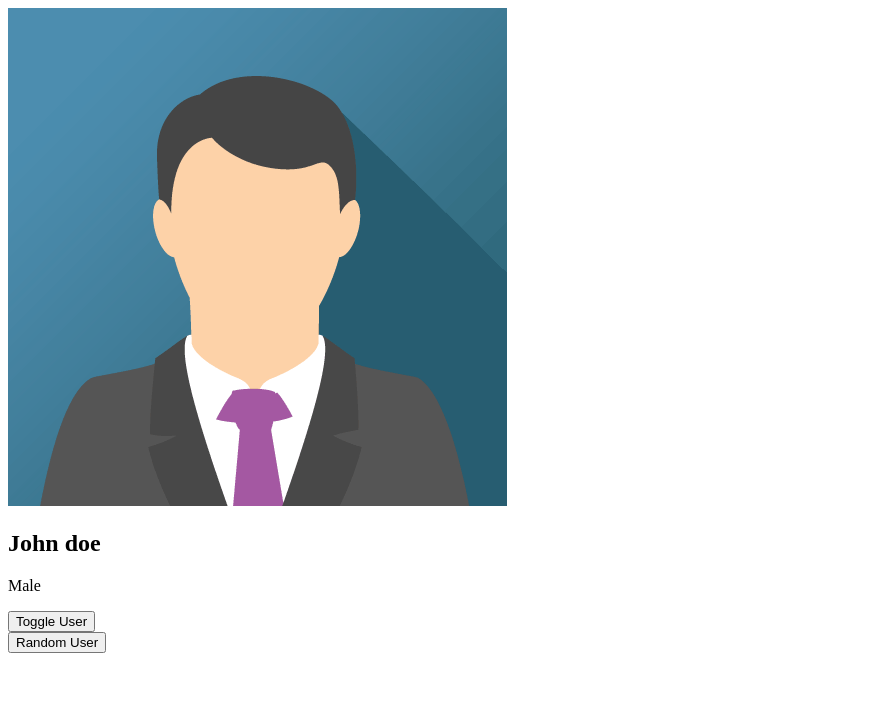
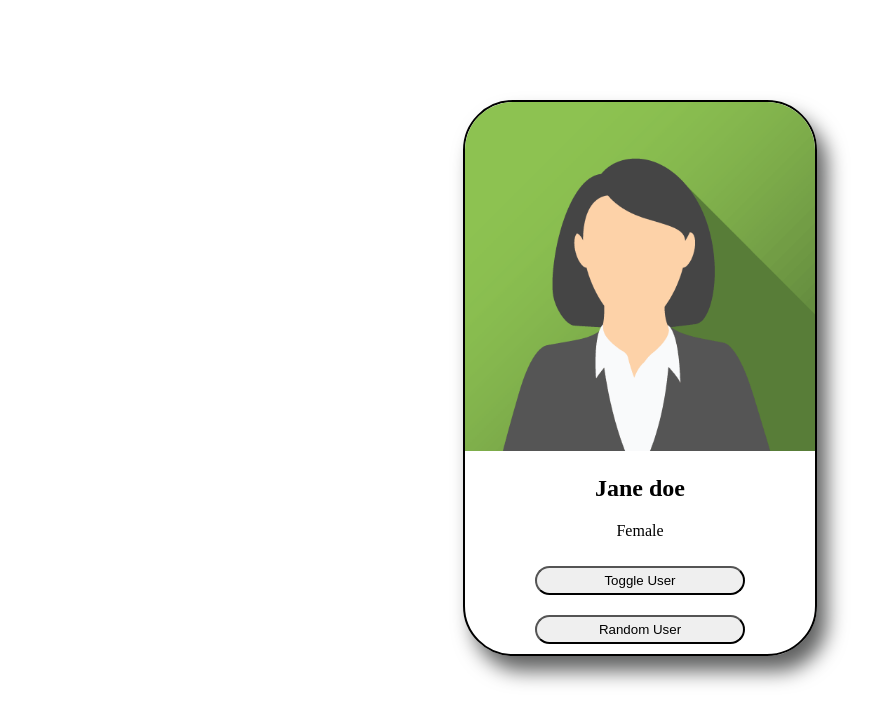
Before and after one commit to jahnavi-yenumula/Web-dev-bootcamp, a website: page frontend/index.html in a window 1280 px wide. Both pictures are taken after a click on the button "Toggle User". Shown: the whole page, without its empty margins (0-896 px from the left). Drawn offline with Linux system fonts and the light colour scheme.

Commit message:
added toggle user functionality

```diff
--- a/frontend/index.html
+++ b/frontend/index.html
@@ -8,11 +8,11 @@
 </head>
 <body>
     <!-- <h1>helllllooooooo...!!!!!</h1> -->
-     <div>
-        <img src="john.png" alt="user image">
-        <h2>John doe</h2>
-        <p>Male</p>
-        <button>Toggle User</button><br>
+     <div class="card">
+        <img src="john.png" alt="user image" id="user-image">
+        <h2 id="user-name">John doe</h2>
+        <p id="user-gender">Male</p>
+        <button onclick="toggleUser()">Toggle User</button><br>
         <button>Random User</button>
      </div>
     <script src="index.js"></script>
--- a/frontend/index.js
+++ b/frontend/index.js
@@ -1 +1,23 @@
 // alert("welcome to my web page");
+var Users=[
+    {
+        "name":"John doe",
+        "gender": "Male",
+        "image": "john.png"
+    },
+    {
+        "name":"Jane doe",
+        "gender": "Female",
+        "image": "jane.png"
+    }
+]
+var curId=0;
+function toggleUser(){
+    curId=1-curId;
+    var userName=document.getElementById("user-name");
+    var userImage=document.getElementById("user-image");
+    var userGender=document.getElementById("user-gender");
+    userName.innerHTML=Users[curId].name;
+    userImage.src=Users[curId].image;
+    userGender.innerHTML=Users[curId].gender;
+}
--- a/frontend/style.css
+++ b/frontend/style.css
@@ -1,3 +1,29 @@
 h1{
     color: rgb(248, 3, 187);
 }
+.card{
+    border-style: solid;
+    border-width: 2px;
+    border-color: black;
+    border-radius: 50px;
+    width: 350px;
+    overflow: hidden;
+    text-align: center;
+    margin-top: 100px;
+    margin-left: auto;
+    margin-right: auto;
+    box-shadow: 10px 15px 20px rgb(96, 97, 97) ;
+}
+.card img{
+    width: 100%;
+}
+.card button{
+    width: 60%;
+    margin: 10px;
+    padding: 5px;
+    border-radius: 50px;
+}
+.card button:hover{
+    background-color: rgb(133, 187, 234);
+    cursor: pointer;
+}
```
